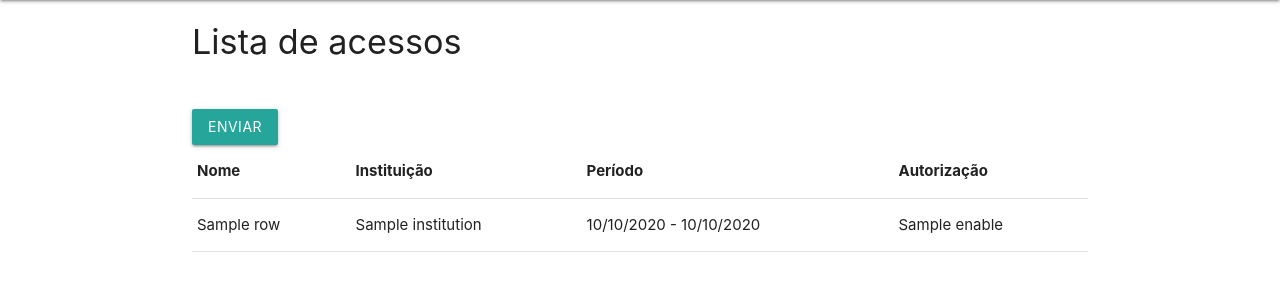
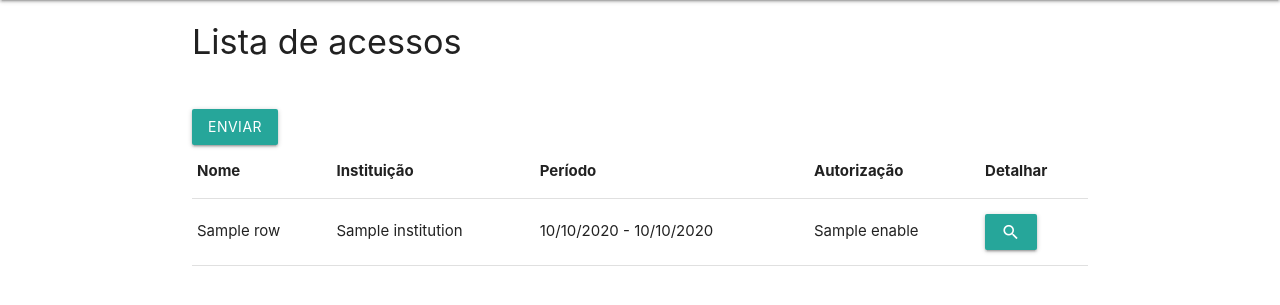
Before and after one commit to marcelosf/intra-1, a Django app: template intranet/access/templates/access/report_list.html in a window 1280 px wide. Shown: the part 64-369 px from the top of the page. Run offline with Django 3.2, Linux system fonts and the light colour scheme; the template is opened without the code that fills it: most values are stand-ins (such as "Sample title", 1, 10 or a date in 2020).

Commit message:
Adiciona link para detalhes do acesso - issue #27
 - Adiciona link para detalhar o acesso
 - Corrige o campo uuid para gerar valores unicos

```diff
--- a/intranet/access/templates/access/report_list.html
+++ b/intranet/access/templates/access/report_list.html
@@ -41,13 +41,14 @@
         <button class="btn waves-effect" type="submit">Enviar</button>
     </form>
 
-    <table>
+    <table class="highlight">
         <thead>
             <tr>
                 <th>Nome</th>
                 <th>Instituição</th>
                 <th>Período</th>
                 <th>Autorização</th>
+                <th>Detalhar</th>
             </tr>
         </thead>
         <tbody>
@@ -56,7 +57,12 @@
                     <td>{{ row.name }}</td>
                     <td>{{ row.institution }}</td>
                     <td>{{ row.period_from|date:'d/m/Y' }} - {{ row.period_to|date:'d/m/Y' }}</td>
-                    <td>{{ row.enable }}</tr>
+                    <td>{{ row.enable }}</td>
+                    <td>
+                        <a class="btn waves-effect" href="{{ row.get_absolute_url }}">
+                            <i class="small material-icons">search</i>
+                        </a>
+                    </td>
                 </tr>
             {% endfor %}
         </tbody>
```
Also changed, not shown: intranet/access/models.py (+9 -1 lines), intranet/access/tests/test_model_access.py (+9 -0 lines), intranet/access/tests/test_view_list.py (+1 -1 lines), intranet/access/migrations/0011_auto_20191107_1906.py (added).
